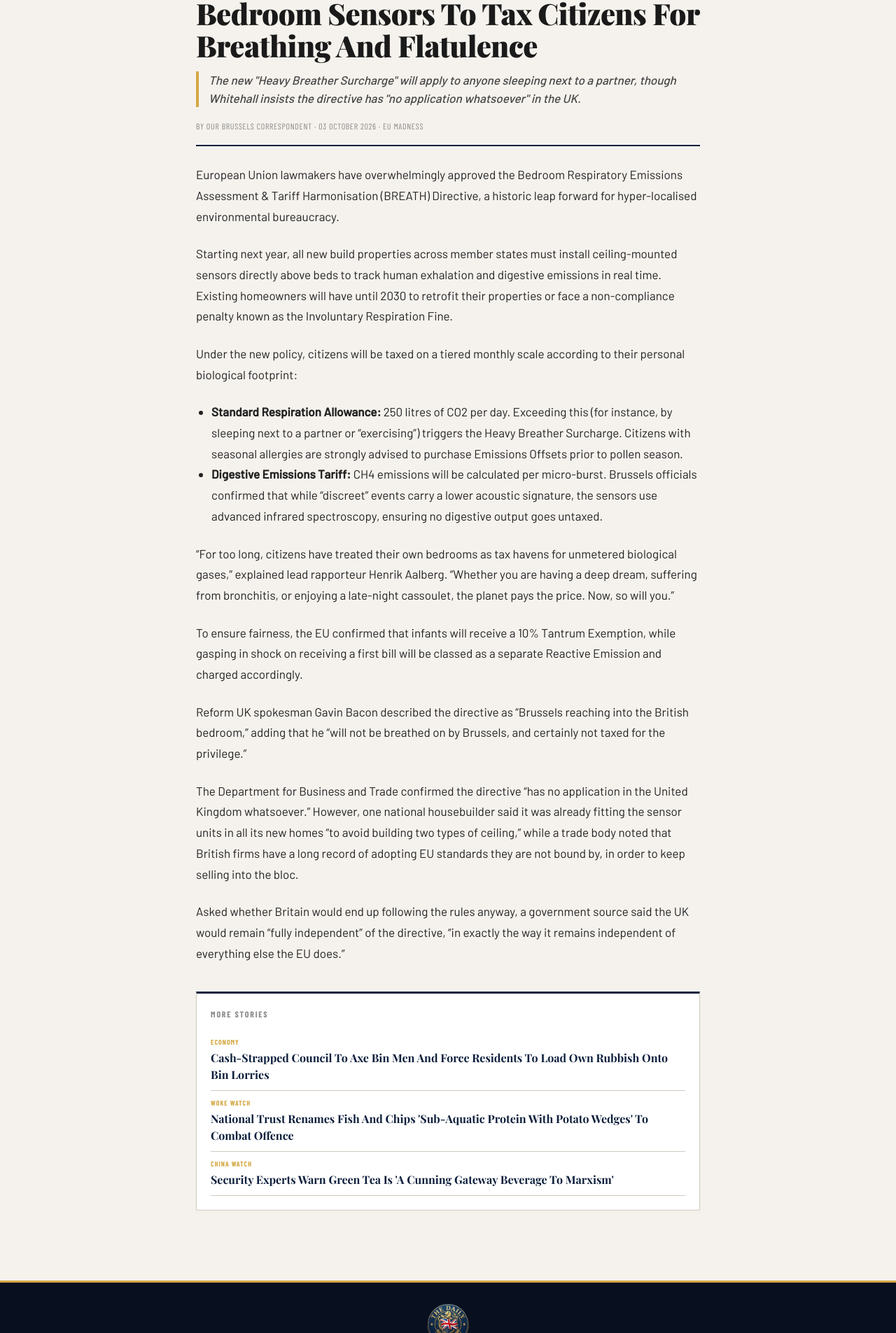
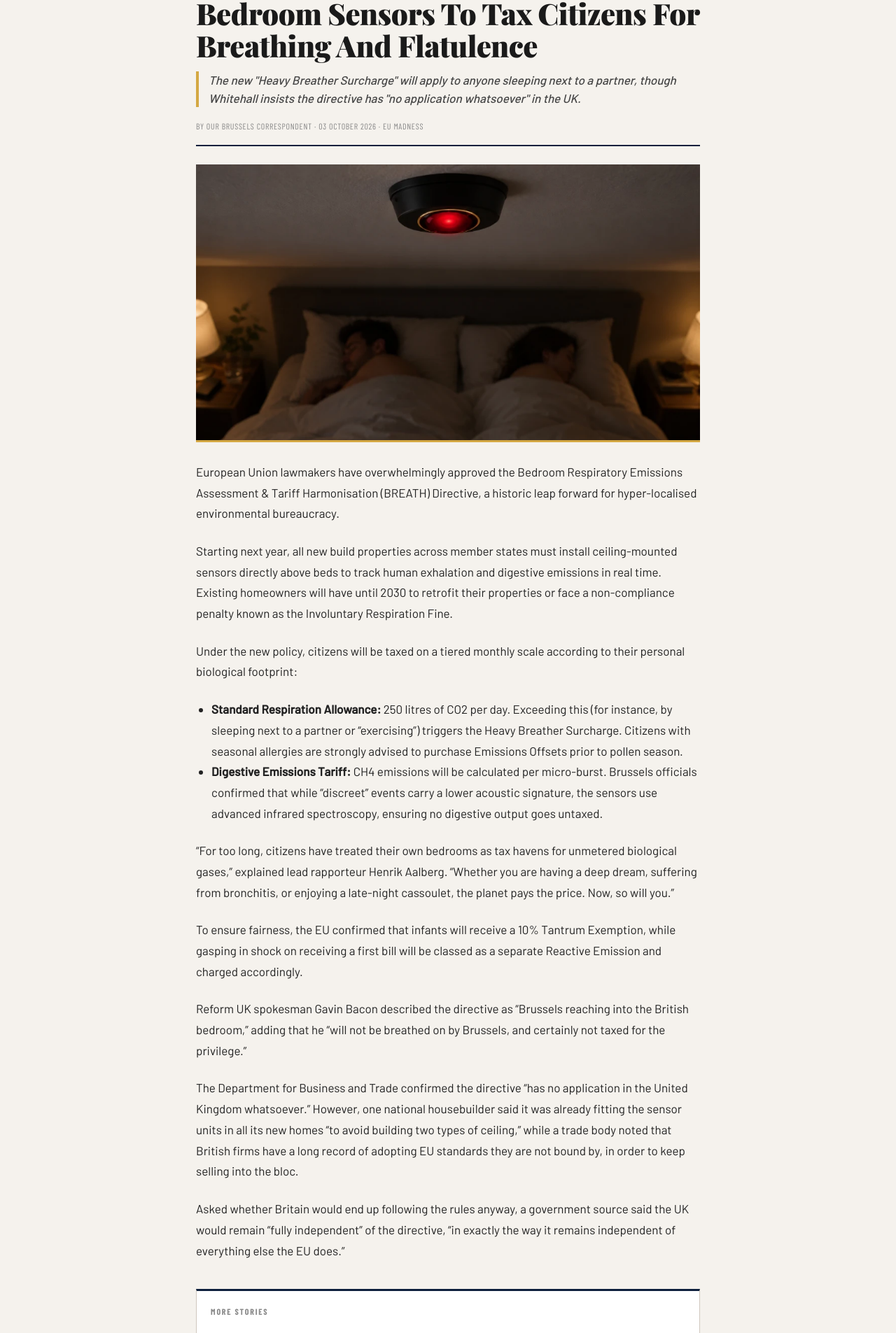
Before and after one commit to matt-palmer999/britishpatriots, a Jekyll site: the page built from _posts/2026-10-03-eu-breath-directive.md, in a window 1280 px wide. Shown: the part 425-2330 px from the top of the page at 70% size. Built offline with Jekyll 4.4.1, drawn with Linux system fonts in a browser that asks for light colours; some web fonts are replaced.

Commit message:
Add header image for EU BREATH piece
Co-Authored-By: Claude Sonnet 5.5 <noreply@anthropic.com>

```diff
--- a/_posts/2026-10-03-eu-breath-directive.md
+++ b/_posts/2026-10-03-eu-breath-directive.md
@@ -4,6 +4,7 @@ title: "EU Approves Directive Requiring Bedroom Sensors To Tax Citizens For Brea
 standfirst: 'The new "Heavy Breather Surcharge" will apply to anyone sleeping next to a partner, though Whitehall insists the directive has "no application whatsoever" in the UK.'
 category: EU Madness
 author: Our Brussels Correspondent
+image: /assets/images/bedroom-sensor.webp
 ---
 
 European Union lawmakers have overwhelmingly approved the Bedroom Respiratory Emissions Assessment & Tariff Harmonisation (BREATH) Directive, a historic leap forward for hyper-localised environmental bureaucracy.
```
Also changed, not shown: assets/images/bedroom-sensor.webp (added).
